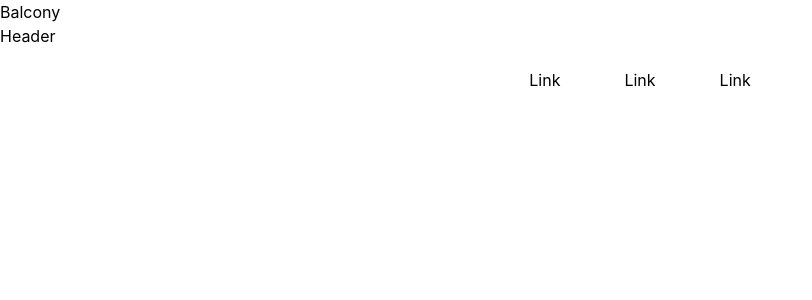
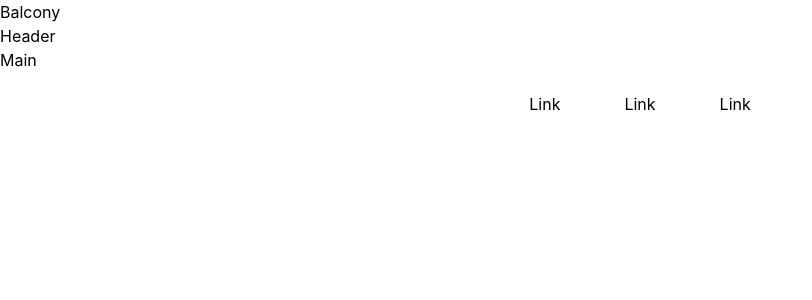
Before and after one commit to rts-cmk-wu06/smartlight-ui-WilliamDeckmann, a React (Create React App) app: page /balcony in a window 1280 px wide. Shown: the top 300 px of the page, without its empty margins (0-812 px from the left). Built offline with nearby package versions, Linux system fonts and the light colour scheme.

Commit message:
Update page structure

```diff
--- a/src/pages/ControlPanel.js
+++ b/src/pages/ControlPanel.js
@@ -1,5 +1,6 @@
 // Templates
 import Header from "../templates/Header";
+import Main from "../templates/Main";
 
 const ControlPanel = () => {
     return (
@@ -8,6 +9,9 @@ const ControlPanel = () => {
             <Header>
                 Header
             </Header>
+            <Main>
+                Main
+            </Main>
         </div>
     );
 }
--- a/src/pages/RoomAdjuster.js
+++ b/src/pages/RoomAdjuster.js
@@ -1,6 +1,6 @@
 // Templates
-import { filterProps } from "framer-motion";
 import Header from "../templates/Header";
+import Main from "../templates/Main";
 
 const RoomAdjuster = (props) => {
     return (
@@ -9,6 +9,9 @@ const RoomAdjuster = (props) => {
             <Header>
                 Header
             </Header>
+            <Main>
+                Main
+            </Main>
         </div>
     );
 }
--- a/src/templates/App.js
+++ b/src/templates/App.js
@@ -6,14 +6,12 @@ import ControlPanel from "../pages/ControlPanel";
 import RoomAdjuster from "../pages/RoomAdjuster";
 
 // Templates
-import Main from "./Main";
 import Footer from "./Footer";
 import Navigation from "./Navigation";
 
 function App() {
   return (
     <div className="App">
-      <Main>
       <Routes>
         <Route exact path="/" element={<ControlPanel />} />
         <Route exact path="/bed-room" element={<RoomAdjuster name="Bed Room" />} />
@@ -24,7 +22,6 @@ function App() {
         <Route exact path="/balcony" element={<RoomAdjuster name="Balcony" />} />
         <Route path="*" element="Nothing found..." />
       </Routes>
-      </Main>
       <Footer>
         <Navigation />
       </Footer>
```
Lines whose indentation alone changed are shown as unchanged.
